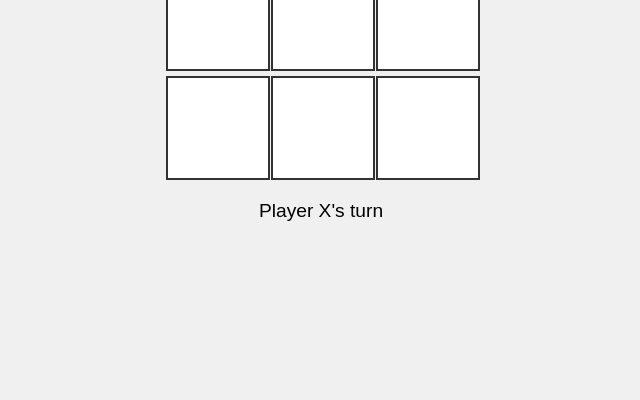
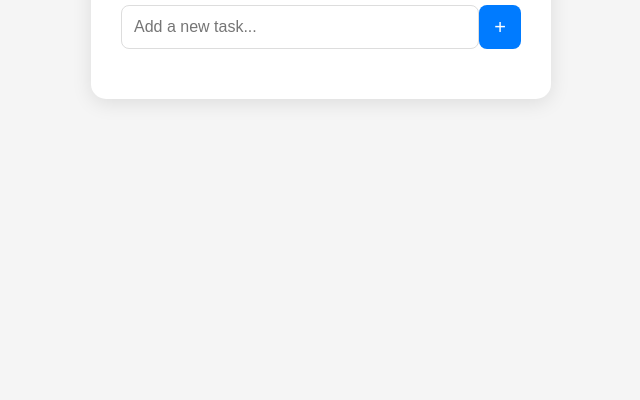
Before and after one commit to niyati-9/to-do-list, a plain HTML site: page index.html in a window 1280 px wide. Shown: the part 400-800 px from the top of the page, without its empty margins (319-959 px from the left). Drawn offline with Linux system fonts and the light colour scheme.

Commit message:
Update index.html

```diff
--- a/index.html
+++ b/index.html
@@ -3,105 +3,20 @@
 <head>
     <meta charset="UTF-8">
     <meta name="viewport" content="width=device-width, initial-scale=1.0">
-    <title>Tic-Tac-Toe</title>
-    <style>
-        body {
-            font-family: Arial, sans-serif;
-            display: flex;
-            justify-content: center;
-            align-items: center;
-            height: 100vh;
-            margin: 0;
-            background-color: #f0f0f0;
-        }
-        .game {
-            text-align: center;
-        }
-        .board {
-            display: grid;
-            grid-template-columns: repeat(3, 100px);
-            gap: 5px;
-            margin-top: 20px;
-        }
-        .cell {
-            width: 100px;
-            height: 100px;
-            background-color: #fff;
-            border: 2px solid #333;
-            font-size: 2em;
-            display: flex;
-            justify-content: center;
-            align-items: center;
-            cursor: pointer;
-        }
-        .cell:hover {
-            background-color: #f0f0f0;
-        }
-        #status {
-            margin-top: 20px;
-            font-size: 1.2em;
-        }
-    </style>
+    <title>To-Do List</title>
+    <link rel="stylesheet" href="style.css">
+    <link href="https://fonts.googleapis.com/css2?family=Poppins:wght@400;600&display=swap" rel="stylesheet">
 </head>
 <body>
-    <div class="game">
-        <h1>Tic-Tac-Toe</h1>
-        <div class="board" id="board"></div>
-        <div id="status"></div>
+    <div class="container">
+        <h2>To-Do List</h2>
+        <div class="input-container">
+            <input type="text" id="taskInput" placeholder="Add a new task..." autocomplete="off">
+            <button id="addTaskBtn">+</button>
+        </div>
+        <ul id="taskList"></ul>
     </div>
 
-    <script>
-        const board = document.getElementById('board');
-        const status = document.getElementById('status');
-        let currentPlayer = 'X';
-        let gameBoard = ['', '', '', '', '', '', '', '', ''];
-        let gameActive = true;
-
-        function createBoard() {
-            for (let i = 0; i < 9; i++) {
-                const cell = document.createElement('div');
-                cell.classList.add('cell');
-                cell.setAttribute('data-index', i);
-                cell.addEventListener('click', handleCellClick);
-                board.appendChild(cell);
-            }
-        }
-
-        function handleCellClick(e) {
-            const index = e.target.getAttribute('data-index');
-            if (gameBoard[index] !== '' || !gameActive) return;
-
-            gameBoard[index] = currentPlayer;
-            e.target.textContent = currentPlayer;
-
-            if (checkWin()) {
-                status.textContent = `Player ${currentPlayer} wins!`;
-                gameActive = false;
-            } else if (gameBoard.every(cell => cell !== '')) {
-                status.textContent = "It's a draw!";
-                gameActive = false;
-            } else {
-                currentPlayer = currentPlayer === 'X' ? 'O' : 'X';
-                status.textContent = `Player ${currentPlayer}'s turn`;
-            }
-        }
-
-        function checkWin() {
-            const winConditions = [
-                [0, 1, 2], [3, 4, 5], [6, 7, 8], // Rows
-                [0, 3, 6], [1, 4, 7], [2, 5, 8], // Columns
-                [0, 4, 8], [2, 4, 6] // Diagonals
-            ];
-
-            return winConditions.some(condition => {
-                return condition.every(index => {
-                    return gameBoard[index] === currentPlayer;
-                });
-            });
-        }
-
-        createBoard();
-        status.textContent = `Player ${currentPlayer}'s turn`;
-    </script>
+    <script src="script.js"></script>
 </body>
 </html>
```
